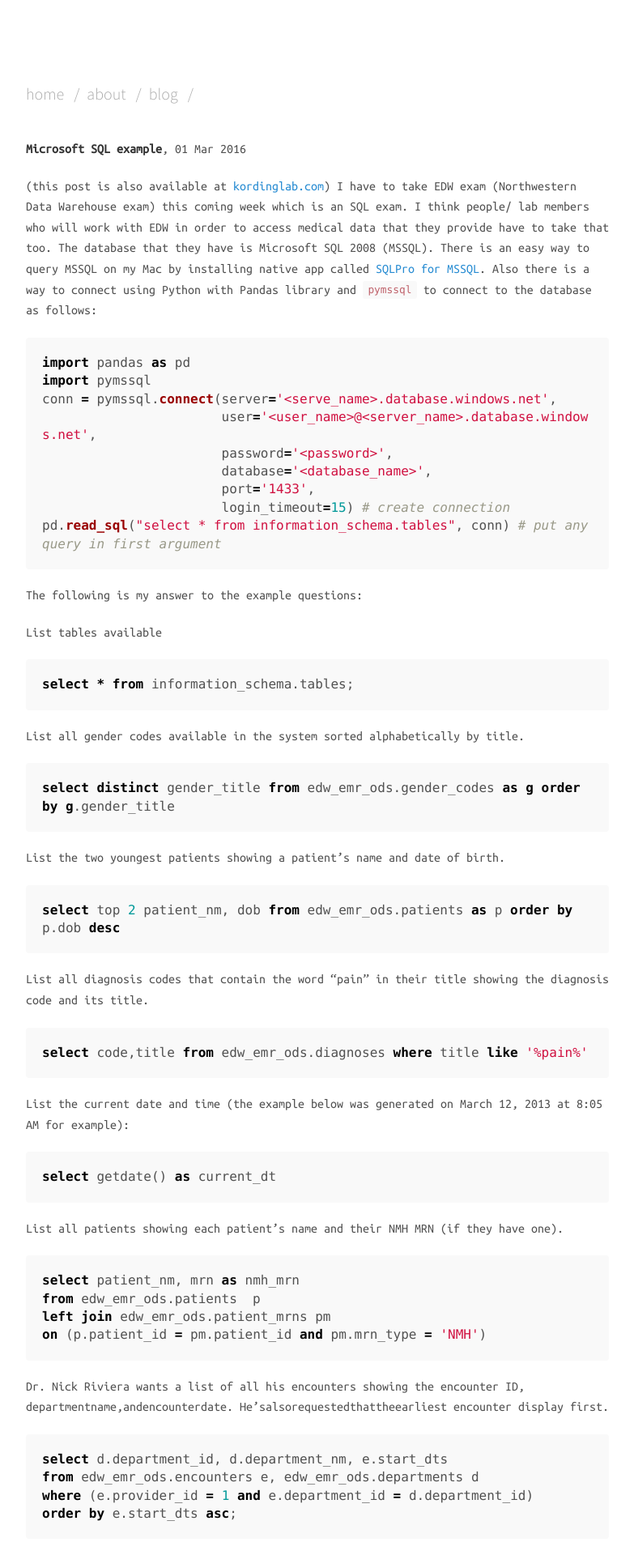
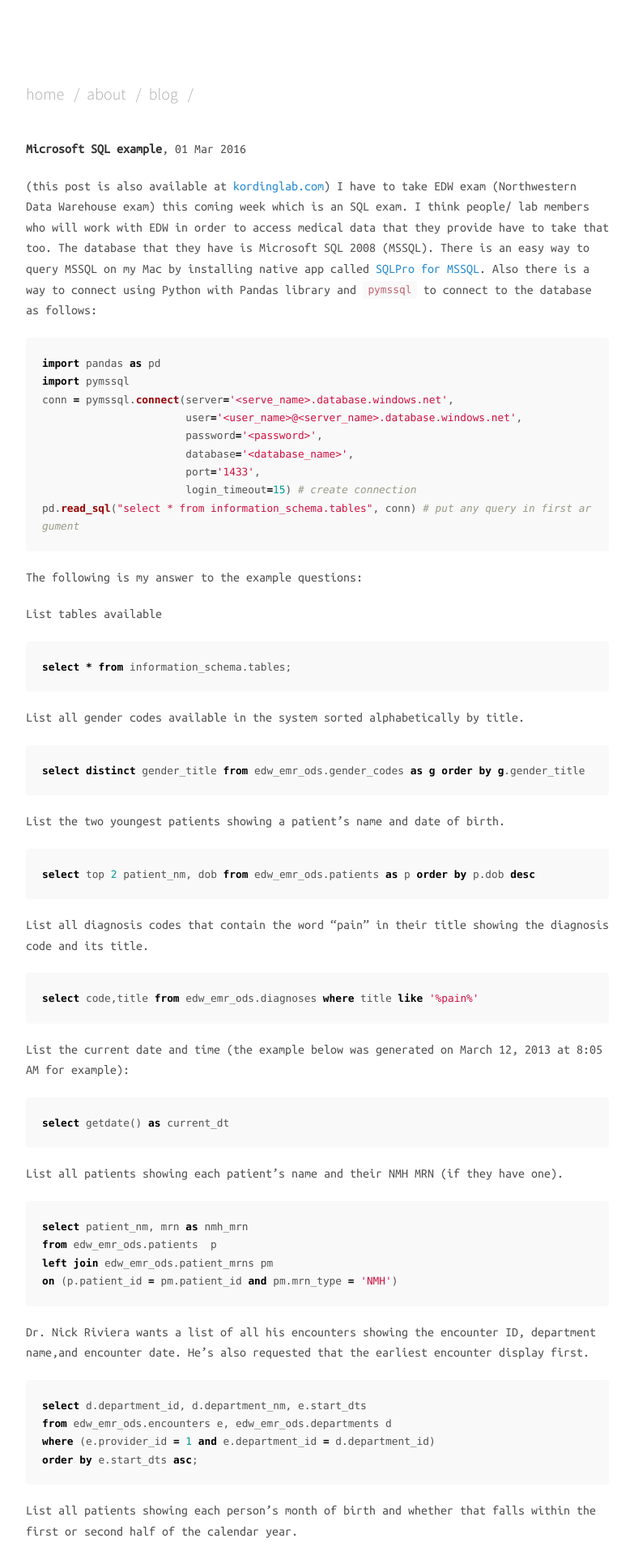
Before and after one commit to titipata/titipata.github.io, a Jekyll site: the page built from _posts/2016-03-01-microsoft-sql.md, in a window 1280 px wide. Shown: the top 1920 px of the page at 81% size, without its empty margins (248-1031 px from the left). Built offline with Jekyll 4.4.1, drawn with Linux system fonts in a browser that asks for light colours; nearby versions of some CDN libraries.

````diff
--- a/_posts/2016-03-01-microsoft-sql.md
+++ b/_posts/2016-03-01-microsoft-sql.md
@@ -59,7 +59,7 @@
 on (p.patient_id = pm.patient_id and pm.mrn_type = 'NMH')
 ```
 
-Dr. Nick Riviera wants a list of all his encounters showing the encounter ID, departmentname,andencounterdate. He'salsorequestedthattheearliest encounter display first.
+Dr. Nick Riviera wants a list of all his encounters showing the encounter ID, department name,and encounter date. He's also requested that the earliest encounter display first.
 
 ```sql
 select d.department_id, d.department_nm, e.start_dts
--- a/style.scss
+++ b/style.scss
@@ -168,6 +168,7 @@
 code,
 pre {
   font-family: Monaco, "Courier New", monospace;
+  font-size: 0.8rem;
 }
 
 code {
@@ -194,12 +195,13 @@
 
 pre code {
   padding: 0;
-  font-size: 100%;
+  font-size: 80%;
   color: inherit;
   background-color: transparent;
 }
 
 .highlight {
+  font-size: .8rem;
   margin-bottom: 1rem;
   border-radius: 4px;
 }
````
Also changed, not shown: _posts/2016-03-02-stanford-nlp.md (added, +48 -0 lines).
